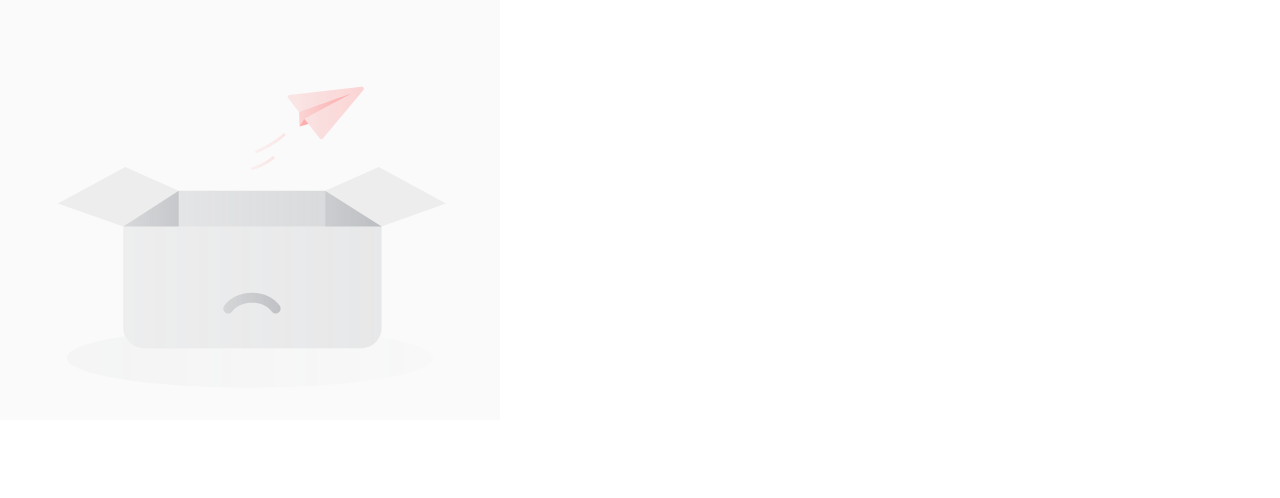
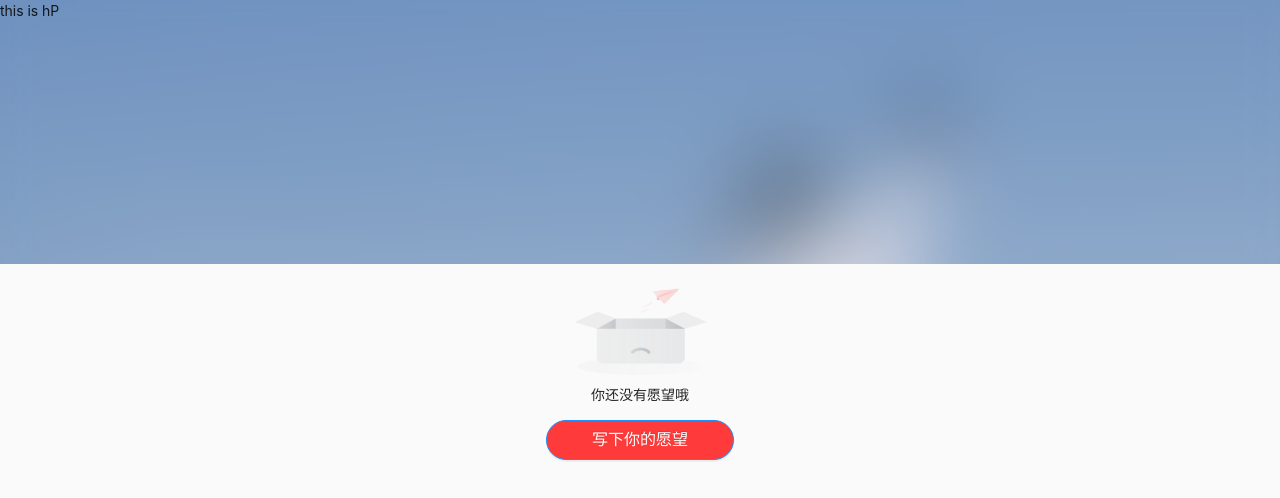
Before and after one commit to Kinasha/NetEase-YiProject, a React (Create React App) app: page /Content in a window 1280 px wide. Shown: the top 498 px of the page. Built offline with nearby package versions, Linux system fonts and the light colour scheme.

Commit message:
add content

```diff
--- a/craco.config.js
+++ b/craco.config.js
@@ -4,6 +4,7 @@ module.exports = {
     alias: {
       $images: path.resolve(__dirname, 'src/assets/img'),
       $pages: path.resolve(__dirname, 'src/pages'),
+      $components: path.resolve(__dirname, 'src/components'),
     },
   },
 };
--- a/package.json
+++ b/package.json
@@ -37,5 +37,8 @@
       "last 1 firefox version",
       "last 1 safari version"
     ]
+  },
+  "devDependencies": {
+    "node-sass": "^7.0.1"
   }
 }
--- a/src/pages/content/content.jsx
+++ b/src/pages/content/content.jsx
@@ -1,15 +1,14 @@
 import { useState } from 'react';
-import emptyBox from '$images/empty-box.jpg';
+import Empty from './empty/empty';
+import HeaderPic from './headerPic/headerPic';
+import './index.scss';
 function Content() {
   const [todoList, setTodoList] = useState([]);
   const isEmpty = todoList.length === 0;
   return (
-    <div>
-      {isEmpty ? (
-        <img src={emptyBox} alt="empty-box" />
-      ) : (
-        <h2>this is Content</h2>
-      )}
+    <div className="content">
+      <HeaderPic />
+      {isEmpty ? <Empty /> : <h2>this is Content</h2>}
     </div>
   );
 }
--- /dev/null
+++ b/src/pages/content/empty/empty.jsx
@@ -0,0 +1,16 @@
+import emptyBox from '$images/empty-box.jpg';
+import RButton from '$components/button/button';
+import './empty.scss';
+function Empty() {
+  return (
+    <div className="emptyBox">
+      <img src={emptyBox} alt="empty-box" />
+      <p>你还没有愿望哦</p>
+      <RButton
+        text="写下你的愿望"
+        style={{ width: '188px', height: '40px', fontSize: '16px' }}
+      />
+    </div>
+  );
+}
+export default Empty;
--- /dev/null
+++ b/src/pages/content/empty/empty.scss
@@ -0,0 +1,8 @@
+.emptyBox {
+  display: grid;
+  justify-items: center;
+  img {
+    width: 170px;
+    height: 120px;
+  }
+}
--- /dev/null
+++ b/src/pages/content/headerPic/headerPic.jsx
@@ -0,0 +1,5 @@
+import './index.scss';
+function HeaderPic() {
+  return <div className="headerPic">this is hP</div>;
+}
+export default HeaderPic;
--- /dev/null
+++ b/src/pages/content/headerPic/index.scss
@@ -0,0 +1,6 @@
+.headerPic {
+  background-image: url('$images/header-background.png');
+  height: 33vh;
+  background-color: #7596c1;
+  background-size: cover;
+}
--- /dev/null
+++ b/src/pages/content/index.scss
@@ -0,0 +1,5 @@
+.content {
+  width: 100vw;
+  height: 100vh;
+  background-color: rgba(0, 0, 0, 0.02);
+}
```
Also changed, not shown: src/assets/img/header-background.png (added), 1 other file (tests, documents, lock files or other folders).
